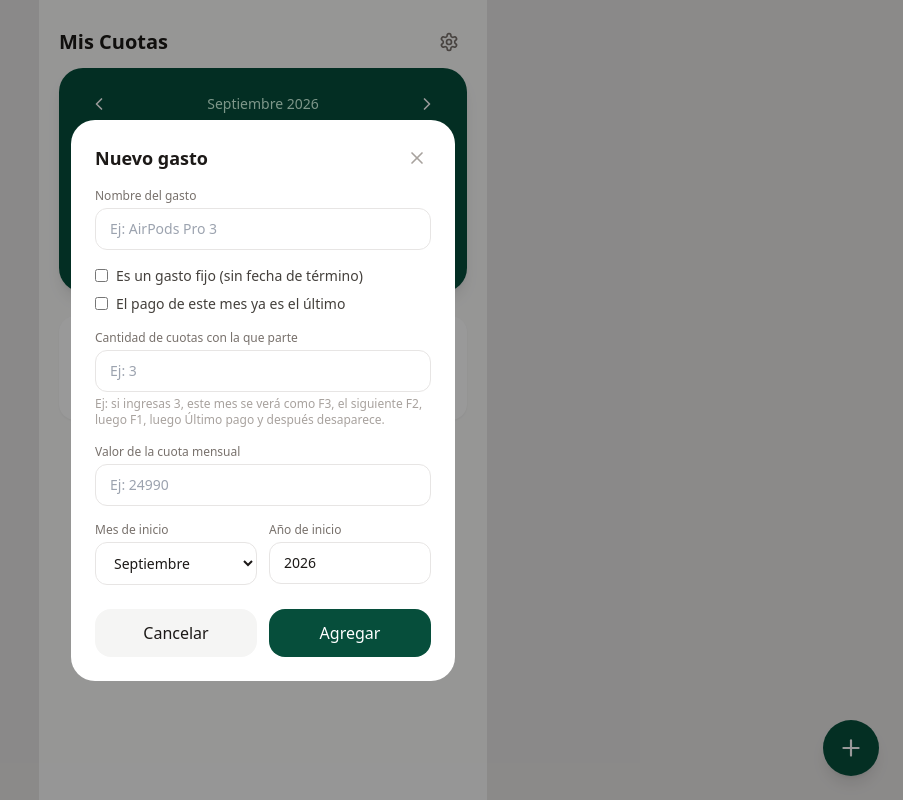
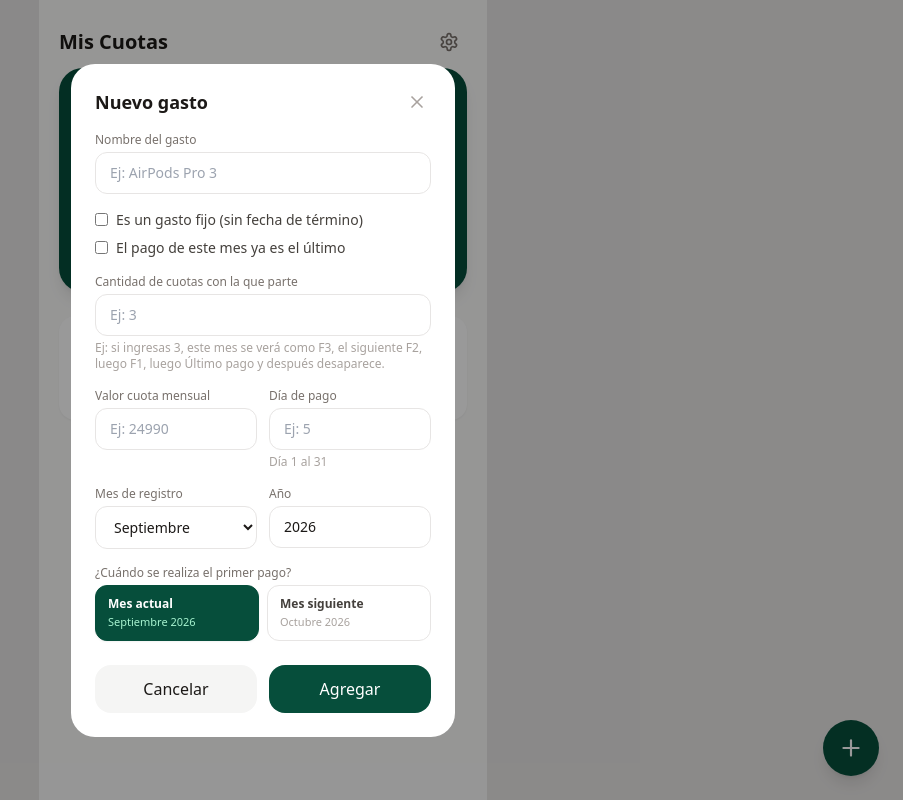
Before and after one commit to Varkonix/Mis-cuotas, a React (Vite) app: page / in a window 1280 px wide. Both pictures are taken after a click on the button 1228 px from the left and 748 px from the top of the page. Shown: the whole page, without its empty margins (377-1280 px from the left). Built offline with nearby package versions, Linux system fonts and the light colour scheme.

Commit message:
Feat: agregar cálculo de fecha fin, día y período de cobro, y actualización dinámica de total a pagar

```diff
--- a/src/App.jsx
+++ b/src/App.jsx
@@ -46,6 +46,34 @@ function pagoKey(anio, mes, id) {
   return `${anio}_${mes}_${id}`;
 }
 
+// Calcula el mes y año efectivo del primer cobro según la selección de período
+function getEffectiveInicio(mesBase, anioBase, primerPago) {
+  const m = parseInt(mesBase, 10);
+  const a = parseInt(anioBase, 10);
+  if (Number.isNaN(m) || Number.isNaN(a)) return { mes: m, anio: a };
+  if (primerPago === 'siguiente') {
+    const nextMes = (m % 12) + 1;
+    const nextAnio = m === 12 ? a + 1 : a;
+    return { mes: nextMes, anio: nextAnio };
+  }
+  return { mes: m, anio: a };
+}
+
+// Calcula el mes y año de término de una deuda
+function getFechaFin(mesInicio, anioInicio, cuotasTotales) {
+  if (cuotasTotales === null || cuotasTotales === undefined) return null;
+  const N = parseInt(cuotasTotales, 10);
+  if (Number.isNaN(N) || N < 0) return null;
+  const m = parseInt(mesInicio, 10);
+  const a = parseInt(anioInicio, 10);
+  if (Number.isNaN(m) || Number.isNaN(a)) return null;
+
+  const totalMeses = (m - 1) + N;
+  const endAnio = a + Math.floor(totalMeses / 12);
+  const endMes = (totalMeses % 12) + 1;
+  return { mes: endMes, anio: endAnio, label: `${MESES[endMes - 1]} ${endAnio}` };
+}
+
 function Field({ label, hint, children }) {
   return (
     <label className="block">
@@ -74,7 +102,17 @@ const inputClass =
   'w-full px-3.5 py-2.5 rounded-xl border border-stone-200 text-stone-900 text-sm ' +
   'focus:outline-none focus:ring-2 focus:ring-emerald-200 focus:border-emerald-700 bg-white';
 
-const EMPTY_FORM = { nombre: '', cuotas: '', precio: '', mes: '', anio: '', esFijo: false, esUltimoPago: false };
+const EMPTY_FORM = {
+  nombre: '',
+  cuotas: '',
+  precio: '',
+  diaPago: '',
+  primerPago: 'actual',
+  mes: '',
+  anio: '',
+  esFijo: false,
+  esUltimoPago: false
+};
 
 export default function App() {
   const now = new Date();
@@ -172,6 +210,8 @@ export default function App() {
   const totalMes = monthItems.reduce((s, it) => s + it.monto, 0);
   const totalPagado = monthItems.reduce((s, it) => s + (isPaid(it) ? it.monto : 0), 0);
   const totalPendiente = totalMes - totalPagado;
+  // Total a pagar dinámico: descuenta en tiempo real los pagos realizados y pasa a 0 cuando todo el mes está pagado
+  const totalAPagar = totalPendiente;
   const allPaid = monthItems.length > 0 && monthItems.every(it => isPaid(it));
   const isCurrentMonth = viewMes === now.getMonth() + 1 && viewAnio === now.getFullYear();
 
@@ -206,7 +246,17 @@ export default function App() {
 
   function openAdd() {
     setEditingItem(null);
-    setForm({ nombre: '', cuotas: '', precio: '', mes: String(viewMes), anio: String(viewAnio), esFijo: false, esUltimoPago: false });
+    setForm({
+      nombre: '',
+      cuotas: '',
+      precio: '',
+      diaPago: '',
+      primerPago: 'actual',
+      mes: String(viewMes),
+      anio: String(viewAnio),
+      esFijo: false,
+      esUltimoPago: false
+    });
     setFormError('');
     setShowForm(true);
   }
@@ -219,8 +269,10 @@ export default function App() {
       nombre: item.nombre,
       cuotas: (esFijo || esUltimoPago) ? '' : String(item.cuotasTotales),
       precio: String(item.precioCuota),
-      mes: String(item.mesInicio),
-      anio: String(item.anioInicio),
+      diaPago: item.diaPago !== undefined && item.diaPago !== null ? String(item.diaPago) : '',
+      primerPago: item.primerPago || 'actual',
+      mes: String(item.mesBase || item.mesInicio),
+      anio: String(item.anioBase || item.anioInicio),
       esFijo,
       esUltimoPago
     });
@@ -235,6 +287,22 @@ export default function App() {
     setFormError('');
   }
 
+  // Cálculo en tiempo real del primer cobro y fecha fin en el formulario
+  const formEffectiveInicio = useMemo(() => {
+    return getEffectiveInicio(form.mes, form.anio, form.primerPago);
+  }, [form.mes, form.anio, form.primerPago]);
+
+  const formFechaFin = useMemo(() => {
+    if (form.esFijo) return null;
+    if (form.esUltimoPago) {
+      return getFechaFin(formEffectiveInicio.mes, formEffectiveInicio.anio, 0);
+    }
+    if (!form.cuotas) return null;
+    const n = parseInt(form.cuotas, 10);
+    if (Number.isNaN(n) || n < 1) return null;
+    return getFechaFin(formEffectiveInicio.mes, formEffectiveInicio.anio, n);
+  }, [form.esFijo, form.esUltimoPago, form.cuotas, formEffectiveInicio]);
+
   function handleSave() {
     const nombre = form.nombre.trim();
     const precio = parseInt(form.precio, 10);
@@ -243,8 +311,17 @@ export default function App() {
 
     if (!nombre) { setFormError('Ingresa un nombre para el gasto.'); return; }
     if (!precio || precio <= 0 || Number.isNaN(precio)) { setFormError('Ingresa un valor de cuota mensual válido.'); return; }
-    if (Number.isNaN(anio) || anio < 2000 || anio > 2100) { setFormError('Ingresa un año de inicio válido.'); return; }
-    if (Number.isNaN(mes) || mes < 1 || mes > 12) { setFormError('Selecciona un mes de inicio.'); return; }
+    if (Number.isNaN(anio) || anio < 2000 || anio > 2100) { setFormError('Ingresa un año válido.'); return; }
+    if (Number.isNaN(mes) || mes < 1 || mes > 12) { setFormError('Selecciona un mes.'); return; }
+
+    let diaPagoNum = null;
+    if (form.diaPago && String(form.diaPago).trim() !== '') {
+      diaPagoNum = parseInt(form.diaPago, 10);
+      if (Number.isNaN(diaPagoNum) || diaPagoNum < 1 || diaPagoNum > 31) {
+        setFormError('Ingresa un día de pago válido (entre 1 y 31).');
+        return;
+      }
+    }
 
     let cuotasTotales;
     if (form.esFijo) {
@@ -260,15 +337,30 @@ export default function App() {
       cuotasTotales = cuotasNum;
     }
 
+    const effective = getEffectiveInicio(mes, anio, form.primerPago);
+
+    const payload = {
+      nombre,
+      precioCuota: precio,
+      cuotasTotales,
+      mesInicio: effective.mes,
+      anioInicio: effective.anio,
+      mesBase: mes,
+      anioBase: anio,
+      primerPago: form.primerPago || 'actual',
+      diaPago: diaPagoNum
+    };
+
     if (editingItem) {
       setItems(prev => prev.map(it =>
         it.id === editingItem.id
-          ? { ...it, nombre, precioCuota: precio, cuotasTotales, mesInicio: mes, anioInicio: anio }
+          ? { ...it, ...payload }
           : it
       ));
     } else {
       setItems(prev => [...prev, {
-        id: genId(), nombre, precioCuota: precio, cuotasTotales, mesInicio: mes, anioInicio: anio
+        id: genId(),
+        ...payload
       }]);
     }
     closeForm();
@@ -378,11 +470,18 @@ export default function App() {
 
             <div className="mt-4">
               <div className="flex items-center justify-between">
+                <div className="flex items-center gap-2">
                   <p className="text-sm text-emerald-200">Total a pagar</p>
+                  {allPaid && monthItems.length > 0 && (
+                    <span className="text-[11px] bg-emerald-800 text-emerald-200 px-2 py-0.5 rounded-full font-medium">
+                      Al día
+                    </span>
+                  )}
+                </div>
                 <Receipt size={16} className="text-emerald-300" />
               </div>
               <p className="text-4xl font-semibold tracking-tight tabular-nums mt-0.5">
-                {formatCLP(totalMes)}
+                {formatCLP(totalAPagar)}
               </p>
             </div>
 
@@ -396,8 +495,8 @@ export default function App() {
                 <p className="font-medium tabular-nums">{formatCLP(totalPagado)}</p>
               </div>
               <div className="text-right">
-                <p className="text-emerald-300">Pendiente</p>
-                <p className="font-medium tabular-nums">{formatCLP(totalPendiente)}</p>
+                <p className="text-emerald-300">Total del mes</p>
+                <p className="font-medium tabular-nums">{formatCLP(totalMes)}</p>
               </div>
             </div>
           </div>
@@ -425,7 +524,11 @@ export default function App() {
                 Toca el botón + para agregar el primero.
               </div>
             ) : (
-              monthItems.map((it, idx) => (
+              monthItems.map((it, idx) => {
+                const fin = it.cuotasTotales !== null && it.tipo === 'cuota'
+                  ? getFechaFin(it.mesInicio, it.anioInicio, it.cuotasTotales)
+                  : null;
+                return (
                   <div
                     key={it.id}
                     className={`flex items-center gap-3 px-4 py-3.5 ${idx !== monthItems.length - 1 ? 'border-b border-stone-100' : ''}`}
@@ -442,7 +545,11 @@ export default function App() {
                         </span>
                         <Badge tipo={it.tipo} label={it.label} />
                       </div>
-                    <span className="text-sm text-stone-500 tabular-nums">{formatCLP(it.monto)}</span>
+                      <div className="flex items-center gap-1.5 text-sm text-stone-500 tabular-nums flex-wrap mt-0.5">
+                        <span>{formatCLP(it.monto)}</span>
+                        {it.diaPago && <span>• Día {it.diaPago}</span>}
+                        {fin && <span className="text-xs text-stone-400">• Fin: {fin.label}</span>}
+                      </div>
                     </button>
                     <button
                       onClick={() => confirmDelete(it.id)}
@@ -452,7 +559,8 @@ export default function App() {
                       <Trash2 size={16} />
                     </button>
                   </div>
-              ))
+                );
+              })
             )}
           </div>
 
@@ -519,6 +627,7 @@ export default function App() {
                 </div>
 
                 {!form.esFijo && !form.esUltimoPago && (
+                  <div>
                     <Field
                       label="Cantidad de cuotas con la que parte"
                       hint="Ej: si ingresas 3, este mes se verá como F3, el siguiente F2, luego F1, luego Último pago y después desaparece."
@@ -532,9 +641,34 @@ export default function App() {
                         placeholder="Ej: 3"
                       />
                     </Field>
+                    {formFechaFin && (
+                      <div className="mt-2.5 px-3 py-2 rounded-xl bg-emerald-50 border border-emerald-200/70 flex items-center gap-2 text-emerald-900">
+                        <CheckCircle2 size={16} className="text-emerald-700 shrink-0" />
+                        <div className="text-xs">
+                          <span className="font-semibold">Término de pago:</span>{' '}
+                          <span>{formFechaFin.label}</span>
+                          {form.diaPago ? ` (día ${form.diaPago})` : ''}
+                        </div>
+                      </div>
+                    )}
+                  </div>
                 )}
 
-                <Field label="Valor de la cuota mensual">
+                {form.esFijo && (
+                  <div className="p-2.5 rounded-xl bg-stone-100 border border-stone-200/70 text-xs text-stone-600">
+                    Gasto fijo mensual (sin fecha de término)
+                  </div>
+                )}
+
+                {form.esUltimoPago && formFechaFin && (
+                  <div className="p-2.5 rounded-xl bg-amber-50 border border-amber-200/70 text-xs font-medium text-amber-800 flex items-center gap-2">
+                    <CheckCircle2 size={16} className="text-amber-700 shrink-0" />
+                    <span>Término de pago: {formFechaFin.label} (Último pago este mes)</span>
+                  </div>
+                )}
+
+                <div className="grid grid-cols-2 gap-3">
+                  <Field label="Valor cuota mensual">
                     <input
                       className={inputClass}
                       type="number"
@@ -544,9 +678,21 @@ export default function App() {
                       placeholder="Ej: 24990"
                     />
                   </Field>
+                  <Field label="Día de pago" hint="Día 1 al 31">
+                    <input
+                      className={inputClass}
+                      type="number"
+                      min="1"
+                      max="31"
+                      value={form.diaPago}
+                      onChange={e => setForm(f => ({ ...f, diaPago: e.target.value }))}
+                      placeholder="Ej: 5"
+                    />
+                  </Field>
+                </div>
 
                 <div className="grid grid-cols-2 gap-3">
-                  <Field label="Mes de inicio">
+                  <Field label="Mes de registro">
                     <select
                       className={inputClass}
                       value={form.mes}
@@ -558,7 +704,7 @@ export default function App() {
                       ))}
                     </select>
                   </Field>
-                  <Field label="Año de inicio">
+                  <Field label="Año">
                     <input
                       className={inputClass}
                       type="number"
@@ -568,6 +714,55 @@ export default function App() {
                     />
                   </Field>
                 </div>
+
+                <Field label="¿Cuándo se realiza el primer pago?">
+                  <div className="grid grid-cols-2 gap-2 mt-1">
+                    <button
+                      type="button"
+                      onClick={() => setForm(f => ({ ...f, primerPago: 'actual' }))}
+                      className={`px-3 py-2.5 rounded-xl text-xs font-medium border text-left transition-colors ${
+                        form.primerPago === 'actual'
+                          ? 'bg-emerald-900 text-white border-emerald-900 shadow-sm'
+                          : 'bg-white text-stone-700 border-stone-200 hover:bg-stone-50'
+                      }`}
+                    >
+                      <div className="font-semibold">Mes actual</div>
+                      <div className={`text-[11px] mt-0.5 ${form.primerPago === 'actual' ? 'text-emerald-200' : 'text-stone-400'}`}>
+                        {form.mes && form.anio ? `${MESES[parseInt(form.mes, 10) - 1]} ${form.anio}` : 'Este mes'}
+                      </div>
+                    </button>
+                    <button
+                      type="button"
+                      onClick={() => setForm(f => ({ ...f, primerPago: 'siguiente' }))}
+                      className={`px-3 py-2.5 rounded-xl text-xs font-medium border text-left transition-colors ${
+                        form.primerPago === 'siguiente'
+                          ? 'bg-emerald-900 text-white border-emerald-900 shadow-sm'
+                          : 'bg-white text-stone-700 border-stone-200 hover:bg-stone-50'
+                      }`}
+                    >
+                      <div className="font-semibold">Mes siguiente</div>
+                      <div className={`text-[11px] mt-0.5 ${form.primerPago === 'siguiente' ? 'text-emerald-200' : 'text-stone-400'}`}>
+                        {form.mes && form.anio
+                          ? (() => {
+                              const { mes: nm, anio: na } = getEffectiveInicio(form.mes, form.anio, 'siguiente');
+                              return `${MESES[nm - 1]} ${na}`;
+                            })()
+                          : 'Próximo mes'}
+                      </div>
+                    </button>
+                  </div>
+                  {form.diaPago && form.mes && form.anio && (
+                    <p className="text-xs text-stone-500 mt-2">
+                      Primer cobro:{' '}
+                      <span className="font-medium text-stone-800">
+                        {form.diaPago} de {(() => {
+                          const { mes: em, anio: ea } = getEffectiveInicio(form.mes, form.anio, form.primerPago);
+                          return `${MESES[em - 1]} ${ea}`;
+                        })()}
+                      </span>
+                    </p>
+                  )}
+                </Field>
               </div>
 
               {formError && <p className="text-sm text-red-500 mt-3">{formError}</p>}
```
Also changed, not shown: vite.config.js (+13 -0 lines), 1 other file (tests, documents, lock files or other folders). Lines whose indentation alone changed are shown as unchanged.
